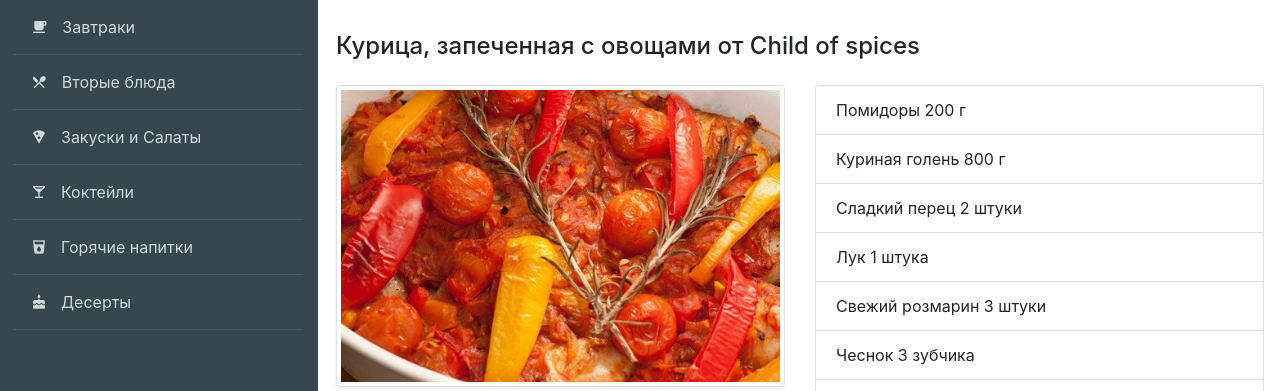
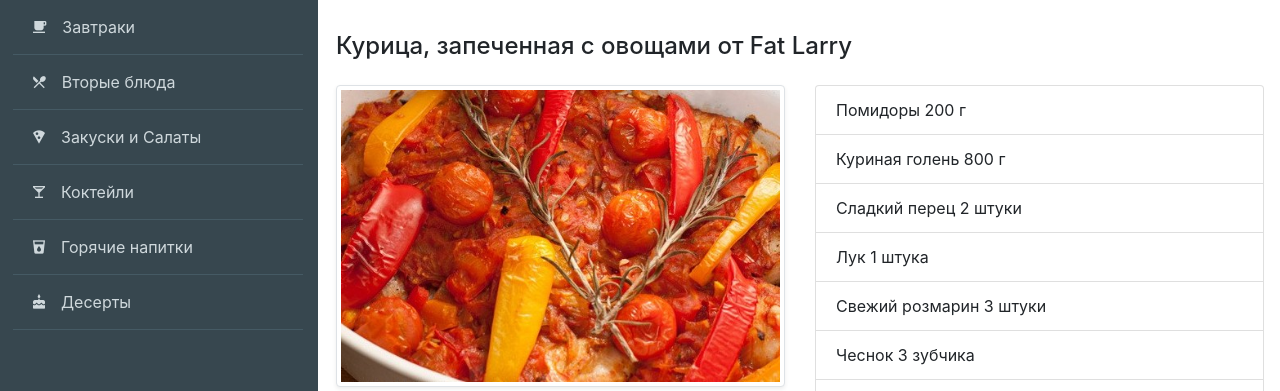
Before and after one commit to MarlyasDad/cooking_blog, a Python web app: template templates/chicken_with_vegetables.html in a window 1280 px wide. Shown: the part 76-467 px from the top of the page. Run offline with Jinja, Linux system fonts and the light colour scheme; the template is opened without the code that fills it, so the values that code supplies are empty; some libraries are stand-ins or nearby versions.

Commit message:
Updated templates

```diff
--- a/templates/chicken_with_vegetables.html
+++ b/templates/chicken_with_vegetables.html
@@ -84,7 +84,7 @@
             <div class="col-lg-9 col-md-8 col-sm-12 p-3">
                 <div class="row">
                     <div class="col-12 my-3">
-                        <h4>Курица, запеченная с овощами от Child of spices</h4>
+                        <h4>Курица, запеченная с овощами от Fat Larry</h4>
                     </div>
                     <div class="col-12 col-sm-12 col-lg-6">
                         <img src="images/chicken.jpg" alt="Курица с овощами" class="img-thumbnail align-middle rounded shadow-sm w-100 mr-3 mb-sm-3">
```
